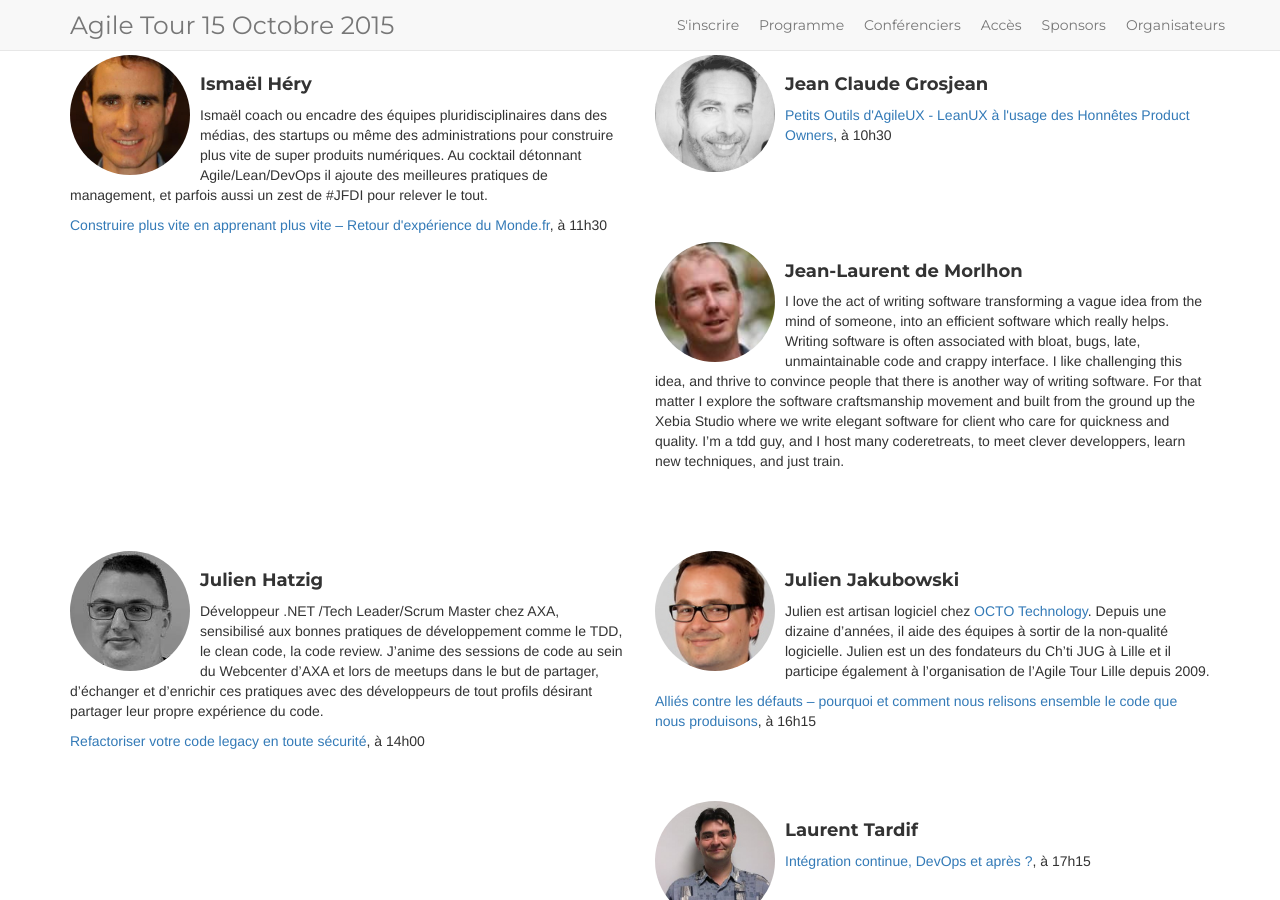
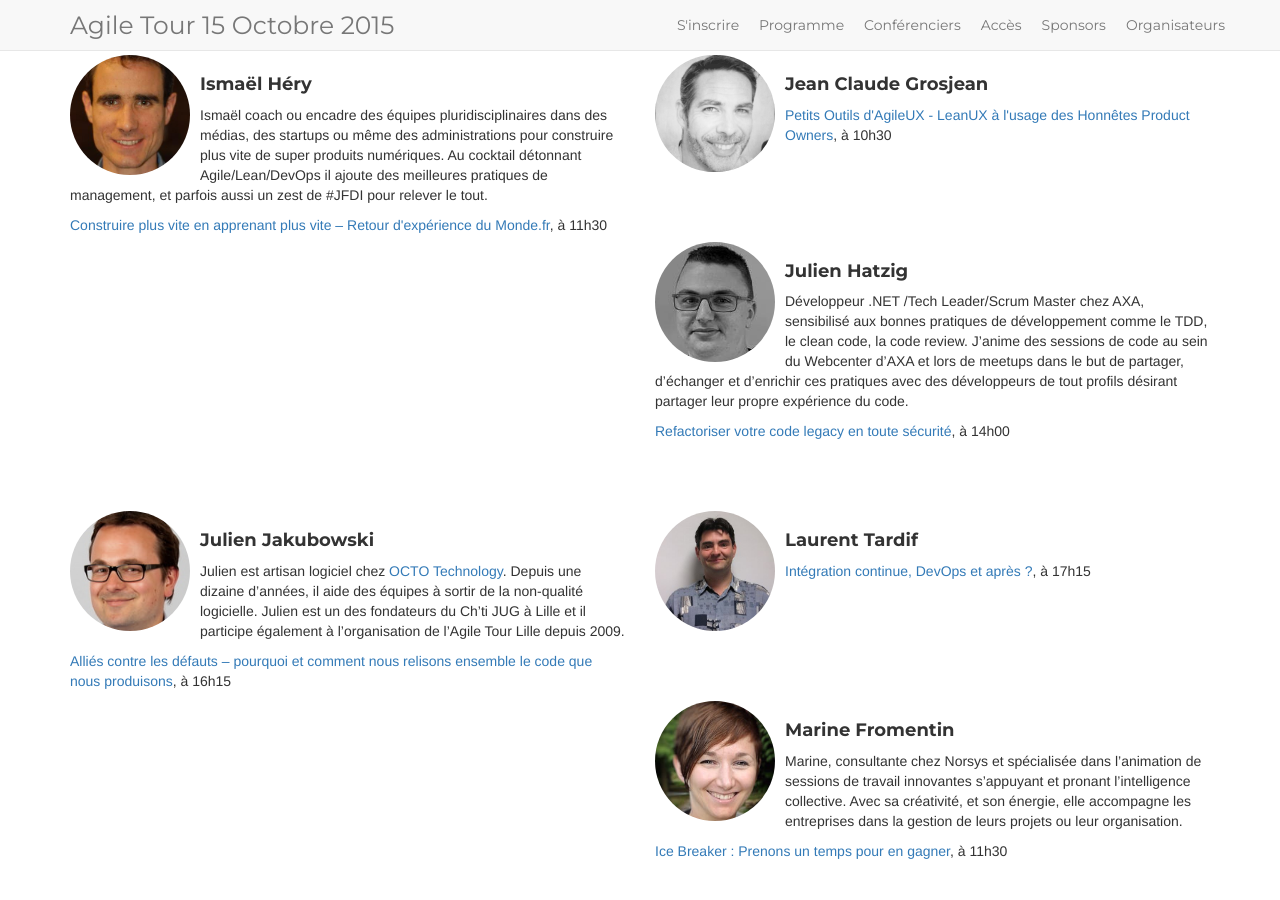
Before and after one commit to jak78/agile-tour-lille-2017, a Jekyll site: the page built from 01-speakers.html, in a window 1280 px wide and 900 px high, scrolled down 2953 px. Built offline with Jekyll 4.4.1, drawn with Linux system fonts in a browser that asks for light colours; nearby versions of some CDN libraries.

Commit message:
remove Jean Laurent de Morlhon (he will not come)

```diff
--- a/_data/speakers.yml
+++ b/_data/speakers.yml
@@ -7,11 +7,6 @@
 - name: Christopher Parola
   bio: "Product Manager elCurator, expert curation, fan de Lean Startup et de rugby !"
   photo: Christopher-Parola-2.jpg
-- name: Jean-Laurent de Morlhon
-  bio: I love the act of writing software transforming a vague idea from the mind of someone, into an efficient software which really helps.
-        Writing software is often associated with bloat, bugs, late, unmaintainable code and crappy interface. I like challenging this idea, and thrive to convince people that there is another way of writing software. For that matter I explore the software craftsmanship movement and built from the ground up the Xebia Studio where we write elegant software for client who care for quickness and quality.
-        I’m a tdd guy, and I host many coderetreats, to meet clever developpers, learn new techniques, and just train.
-  photo: jean-laurent_de-morlhon.jpg
 - name: Cyrille Deruel
   bio: Cyrille est Delivery Manager dans la tribu Delivery Agile chez OCTO Technology. Après avoir débuté sa carrière en tant que directeur de mission en mode cascade, il s'est fortement investi depuis 2008 dans les méthodologies Agiles. Scrum, Lean et Kanban sont devenus ses maître-mots. Motivé par le challenge, il s'est forgé une solide expérience au travers de nombreux projets de Delivery sur des durées de 6 à 12 mois avec des équipes de 10 à 40 personnes. Dans ces missions, il accompagne les organisations dans la mise en œuvre de Scrum notamment.
        Poussé par son optique d'amélioration continue et animé par l'apprentissage de nouvelles méthodes de travail, Cyrille aime à conserver une ambiance conviviale dans ses projets et motiver ses équipes à donner le meilleur d'elles-mêmes.
```
